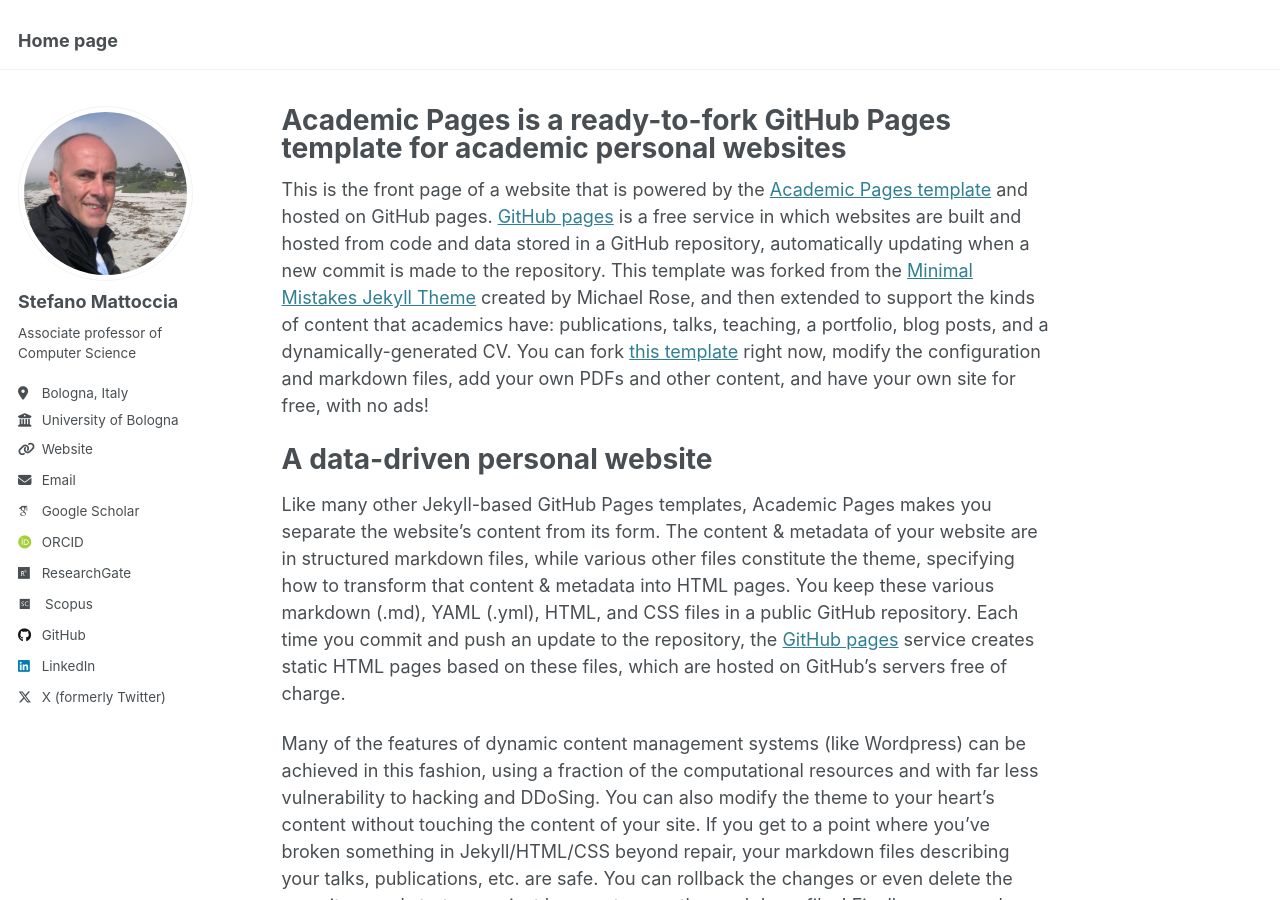
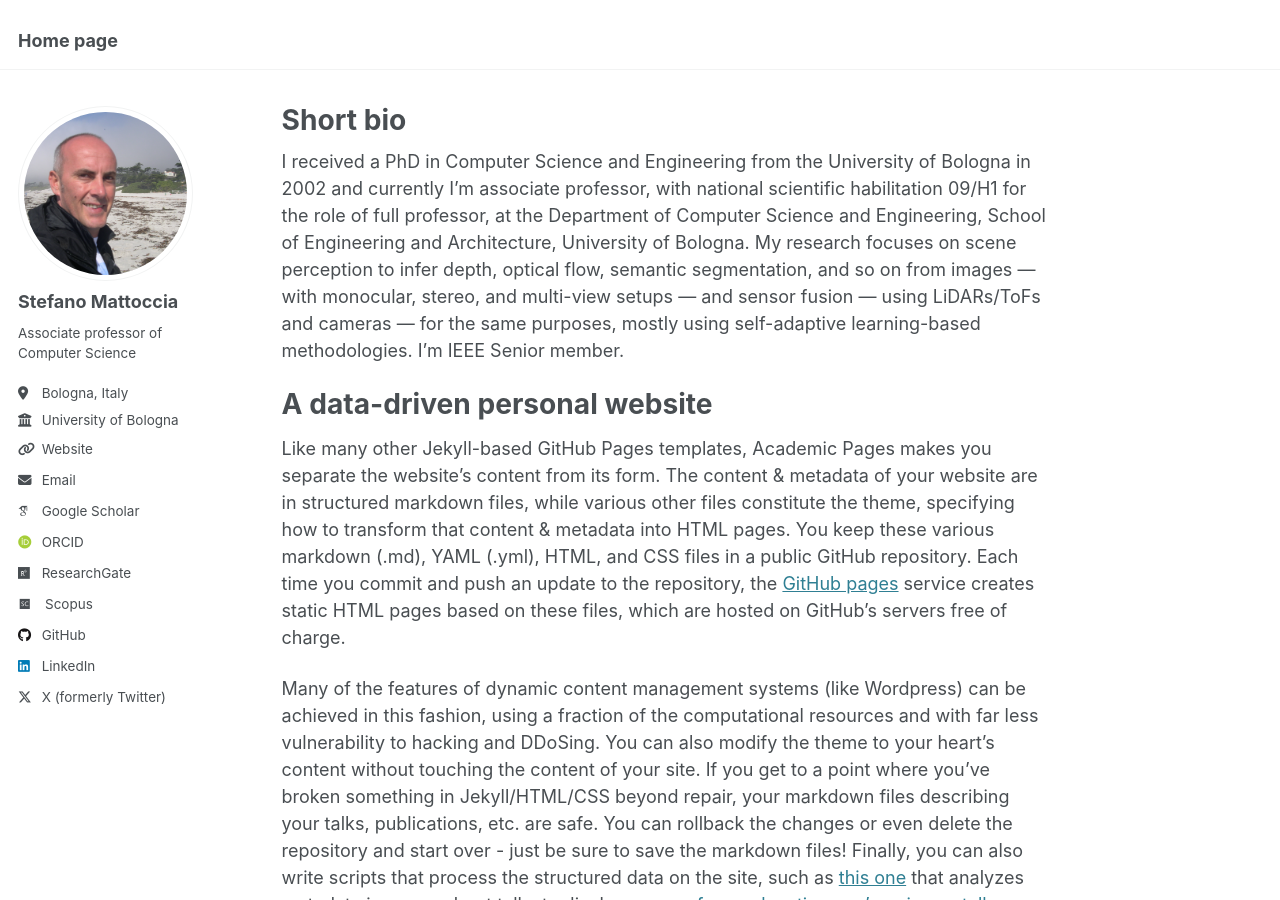
Before and after one commit to stefanomattoccia/stefanomattoccia.github.io, a Jekyll site: the page built from _pages/about.md, in a window 1280 px wide and 900 px high. Built offline with Jekyll 4.4.1, drawn with Linux system fonts in a browser that asks for light colours; some web fonts are replaced.

Commit message:
Update about.md

```diff
--- a/_pages/about.md
+++ b/_pages/about.md
@@ -1,13 +1,13 @@
 ---
 permalink: /
-title: "Academic Pages is a ready-to-fork GitHub Pages template for academic personal websites"
+title: "Short bio"
 author_profile: true
 redirect_from:
   - /about/
   - /about.html
 ---
 
-This is the front page of a website that is powered by the [Academic Pages template](https://github.com/academicpages/academicpages.github.io) and hosted on GitHub pages. [GitHub pages](https://pages.github.com) is a free service in which websites are built and hosted from code and data stored in a GitHub repository, automatically updating when a new commit is made to the repository. This template was forked from the [Minimal Mistakes Jekyll Theme](https://mmistakes.github.io/minimal-mistakes/) created by Michael Rose, and then extended to support the kinds of content that academics have: publications, talks, teaching, a portfolio, blog posts, and a dynamically-generated CV. You can fork [this template](https://github.com/academicpages/academicpages.github.io) right now, modify the configuration and markdown files, add your own PDFs and other content, and have your own site for free, with no ads!
+I received a PhD in Computer Science and Engineering from the University of Bologna in 2002 and currently I'm associate professor, with national scientific habilitation 09/H1 for the role of full professor, at the Department of Computer Science and Engineering, School of Engineering and Architecture, University of Bologna. My research focuses on scene perception to infer depth, optical flow, semantic segmentation, and so on from images — with monocular, stereo, and multi-view setups — and sensor fusion — using LiDARs/ToFs and cameras — for the same purposes, mostly using self-adaptive learning-based methodologies. I’m IEEE Senior member.
 
 A data-driven personal website
 ======
```
